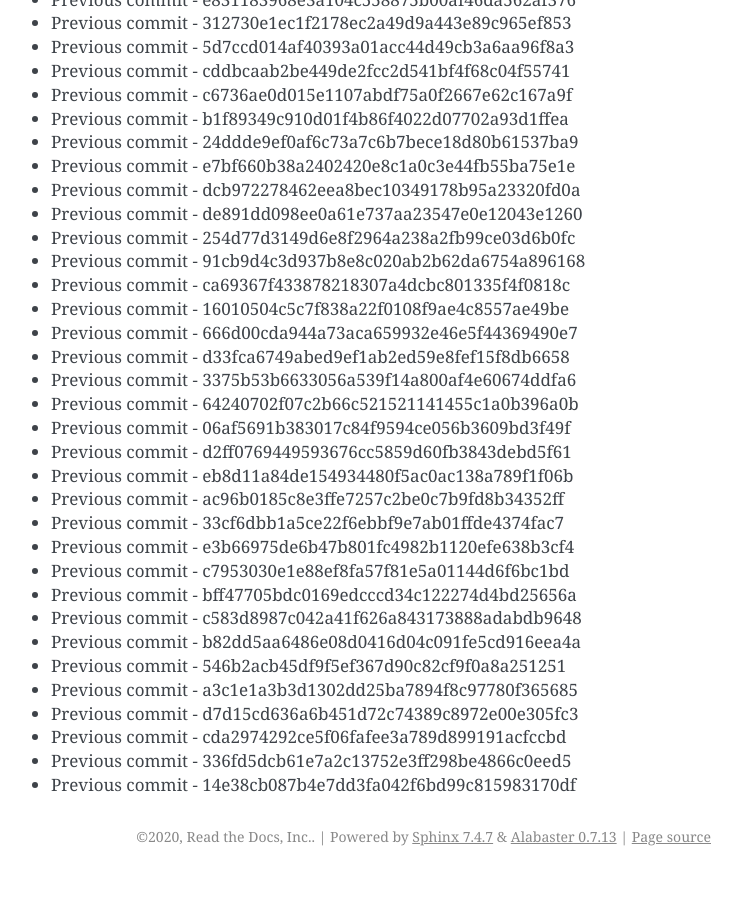
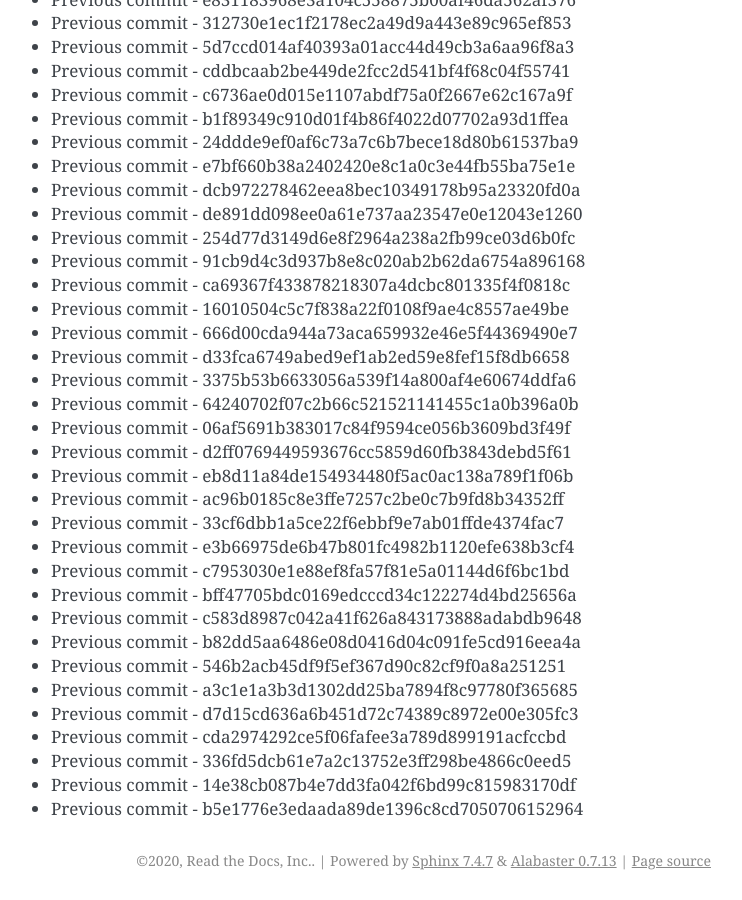
Before and after one commit to readthedocs/rtd-git-stresstest, a Sphinx documentation site: the page built from docs/updates.rst, in a window 1280 px wide and 900 px high, scrolled down 40706 px. Shown: the whole window, without its empty margins (399-1141 px from the left). Built offline with Sphinx 7.4.7, drawn with Linux system fonts in a browser that asks for light colours; before the commit the page ends 41582 px from its top, so only the background shows below that.

Commit message:
Generating commit from previous: b5e1776e3edaada89de1396c8cd7050706152964

```diff
--- a/docs/updates.rst
+++ b/docs/updates.rst
@@ -1742,3 +1742,4 @@ It can be tested for any performance characteristics.
 * Previous commit - cda2974292ce5f06fafee3a789d899191acfccbd
 * Previous commit - 336fd5dcb61e7a2c13752e3ff298be4866c0eed5
 * Previous commit - 14e38cb087b4e7dd3fa042f6bd99c815983170df
+* Previous commit - b5e1776e3edaada89de1396c8cd7050706152964
```
